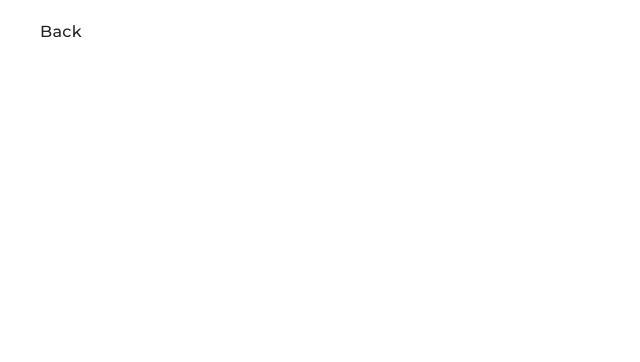
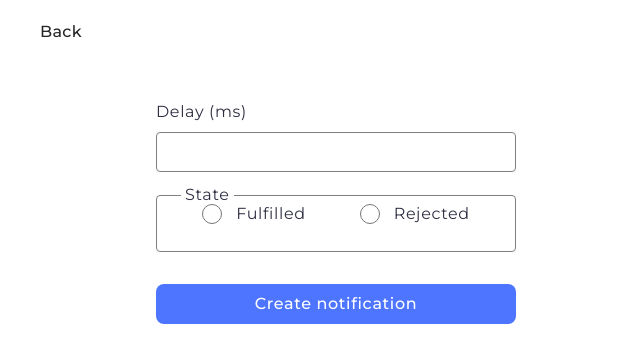
Before and after one commit to IshNekittt/goit-js-hw-10, a website built with Vite: page src/2-snackbar.html in a window 1280 px wide. Shown: the whole page, without its empty margins (0-640 px from the left). Built offline with nearby package versions, Linux system fonts and the light colour scheme.

Commit message:
Update task 2-snackbar

```diff
--- a/src/2-snackbar.html
+++ b/src/2-snackbar.html
@@ -20,6 +20,31 @@
 </header>
 
 <body>
+  <main>
+    <form class="form">
+      <label>
+        Delay (ms)
+        <input type="number" name="delay" required />
+      </label>
+
+      <fieldset>
+        <legend>State</legend>
+        <label>
+          <input type="radio" name="state" value="fulfilled" required />
+          <span class="custom-radio"></span>
+          Fulfilled
+        </label>
+        <label>
+          <input type="radio" name="state" value="rejected" required />
+          <span class="custom-radio"></span>
+          Rejected
+        </label>
+      </fieldset>
+
+      <button type="submit">Create notification</button>
+    </form>
+
+  </main>
 </body>
 
 </html>
--- a/src/css/2-snackbar.css
+++ b/src/css/2-snackbar.css
@@ -2,15 +2,22 @@
   --font-family: 'Montserrat', sans-serif;
 }
 
-.feedback-form {
+main {
+  margin: 36px 156px;
+  display: flex;
+  flex-direction: row;
+  row-gap: 0;
+}
+
+.form {
   margin: 0;
-  padding: 24px;
+  width: 360px;
   width: fit-content;
   display: flex;
   flex-direction: column;
 }
 
-.feedback-form label {
+.form:first-child {
   font-family: var(--font-family);
   font-weight: 400;
   font-size: 16px;
@@ -19,15 +26,10 @@
   color: #2e2f42;
   display: flex;
   flex-direction: column;
-  row-gap: 8px;
+  row-gap: 16px;
 }
 
-.feedback-form label:not(:first-child) {
-  margin-top: 8px;
-}
-
-.feedback-form label input,
-.feedback-form label textarea {
+.form label input[type='number'] {
   outline: none;
   background-color: inherit;
   box-sizing: border-box;
@@ -42,45 +44,111 @@
   color: #2e2f42;
   display: flex;
   padding: 8px 16px;
+  height: 40px;
+  margin-top: 8px;
 }
 
-.feedback-form label input {
-  height: 40px;
-}
-.feedback-form label textarea {
-  resize: none;
-  height: 80px;
+input[type='number']::-webkit-outer-spin-button,
+input[type='number']::-webkit-inner-spin-button {
+  -webkit-appearance: none;
+  margin: 0;
 }
 
-.feedback-form label input::placeholder {
-  color: transparent;
+input[type='number'] {
+  -moz-appearance: textfield;
+  appearance: none;
 }
 
-.feedback-form label input:hover {
+.form label input[type='number']:hover {
   border-color: #000000;
 }
-.feedback-form label input:focus::placeholder {
-  color: #2e2f42;
+.form label input[type='number']:focus {
+  border-color: #4e75ff;
 }
 
-.feedback-form button {
+.form fieldset {
+  margin: 0;
+  padding: 0;
+  width: 360px;
+  height: 64px;
+  min-width: auto;
+  min-height: auto;
+  box-sizing: border-box;
+  display: flex;
+  border-radius: 4px;
+  border: 1px solid #808080;
+  align-items: center;
+  justify-content: center;
+  column-gap: 54px;
+}
+
+.form fieldset legend {
+  padding: 0 4px;
+  margin-left: 24px;
+  line-height: 14px;
+}
+
+.form fieldset label {
+  display: flex;
+}
+
+.custom-radio {
+  display: block;
+  width: 20px;
+  height: 20px;
+  margin: 2px 14px 0 0;
+  box-sizing: border-box;
+  border-radius: 50%;
+  border: 1px solid #757575;
+  position: relative;
+  transition: background-color 0.2s ease;
+}
+
+.custom-radio::before {
+  content: '';
+  position: absolute;
+  top: 4px;
+  left: 4px;
+  right: 4px;
+  bottom: 4px;
+  background-color: transparent;
+  border-radius: 50%;
+  transition: background-color 0.2s ease;
+}
+
+.form fieldset label input[type='radio'] {
+  display: none;
+}
+
+.form fieldset input[type='radio']:checked + .custom-radio::before {
+  background-color: #4e75ff;
+}
+
+.form fieldset input[type='radio']:checked + .custom-radio {
+  border-color: #4e75ff;
+}
+
+.form button {
   border: none;
   font-family: var(--font-family);
   font-weight: 500;
   font-size: 16px;
   line-height: 150%;
   letter-spacing: 0.04em;
+  display: flex;
+  justify-content: center;
+  align-items: center;
   color: #fff;
   background: #4e75ff;
   border-radius: 8px;
   padding: 8px 16px;
   margin-top: 16px;
-  width: 95px;
+  width: 360px;
   height: 40px;
   cursor: pointer;
 }
 
-.feedback-form button:hover,
-.feedback-form button:focus {
+.form button:hover,
+.form button:focus {
   background: #6c8cff;
 }
--- a/src/css/custom-flatpickr.css
+++ b/src/css/custom-flatpickr.css
@@ -71,7 +71,16 @@ body .flatpickr-day.nextMonthDay:focus {
 body .iziToast.iziToast-color-red {
   background: #ef4040;
   padding: 20px;
-  padding-right: 60px;
+  padding-right: 80px;
+}
+body .iziToast.iziToast-color-green {
+  background: #59a10d;
+  padding: 20px;
+  padding-right: 80px;
+}
+
+body .iziToast > .iziToast-body .iziToast-icon.ico-success {
+  background-image: none;
 }
 
 body .iziToast > .iziToast-body {
@@ -83,8 +92,7 @@ body .iziToast > .iziToast-body .iziToast-texts {
 }
 
 body .iziToast > .iziToast-body .iziToast-icon.ico-error {
-  background-image: url('../img/error.svg'), url('../img/frame.svg');
-  background-size: 12px, 24px;
+  background-image: none;
 }
 
 body .iziToast > .iziToast-body .iziToast-message {
--- a/src/js/2-snackbar.js
+++ b/src/js/2-snackbar.js
@@ -0,0 +1,43 @@
+import iziToast from 'izitoast';
+import 'izitoast/dist/css/iziToast.min.css';
+const form = document.forms[0];
+const delayInput = form.elements.delay;
+const radio = form.elements.state;
+const notificaionBtn = form.querySelector("button[type='submit']");
+
+function createPromise(delay, status) {
+  return new Promise((resolve, reject) => {
+    setTimeout(() => {
+      if (status) {
+        resolve(`✅ Fulfilled promise in ${delay}ms`);
+      } else {
+        reject(`❌ Rejected promise in ${delay}ms`);
+      }
+    }, delay);
+  })
+    .then(res => {
+      iziToast.success({
+        message: res,
+        position: 'topRight',
+      });
+    })
+    .catch(err => {
+      iziToast.error({
+        message: err,
+        position: 'topRight',
+      });
+    });
+}
+
+notificaionBtn.addEventListener('click', e => {
+  e.preventDefault();
+  if (!delayInput.value || !radio.value) {
+    return;
+  }
+  if (radio.value === 'fulfilled') {
+    createPromise(delayInput.value, true);
+  } else {
+    createPromise(delayInput.value, false);
+  }
+  form.reset();
+});
```
Also changed, not shown: src/img/error.svg (deleted), src/img/frame.svg (deleted).
